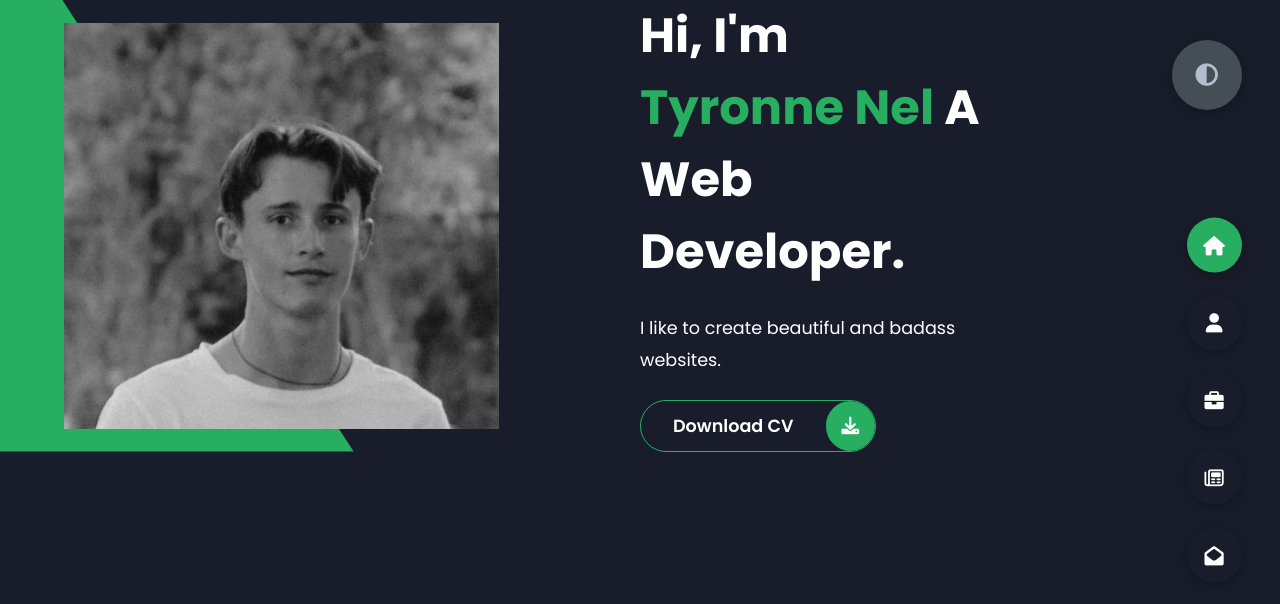
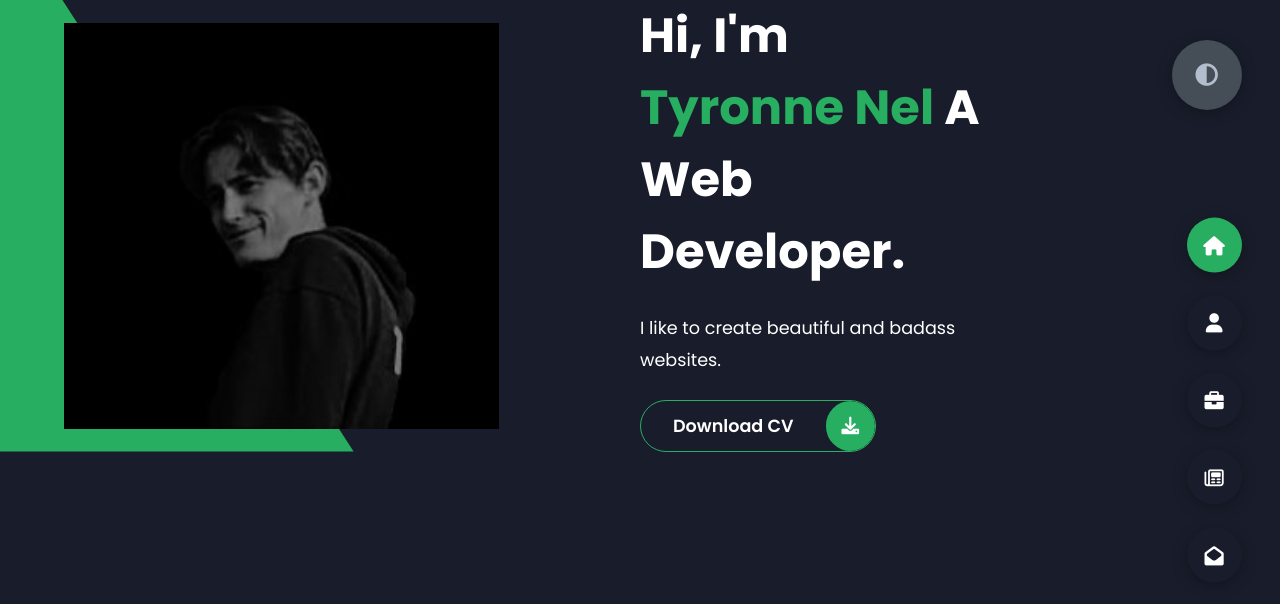
Before and after one commit to JARREDTY/website, a plain HTML site: page index.html in a window 1280 px wide. Drawn offline with Linux system fonts and the light colour scheme.

Commit message:
Update index.html homrpage photo

```diff
--- a/index.html
+++ b/index.html
@@ -23,7 +23,7 @@
       <div class="left-header">
         <div class="h-shape"></div>
         <div class="image">
-          <img src="images/IMG_1424.jpg" alt="logo">
+          <img src="images/streamline-date.jpg" alt="logo">
         </div>
       </div>
       <div class="right-header">
```
